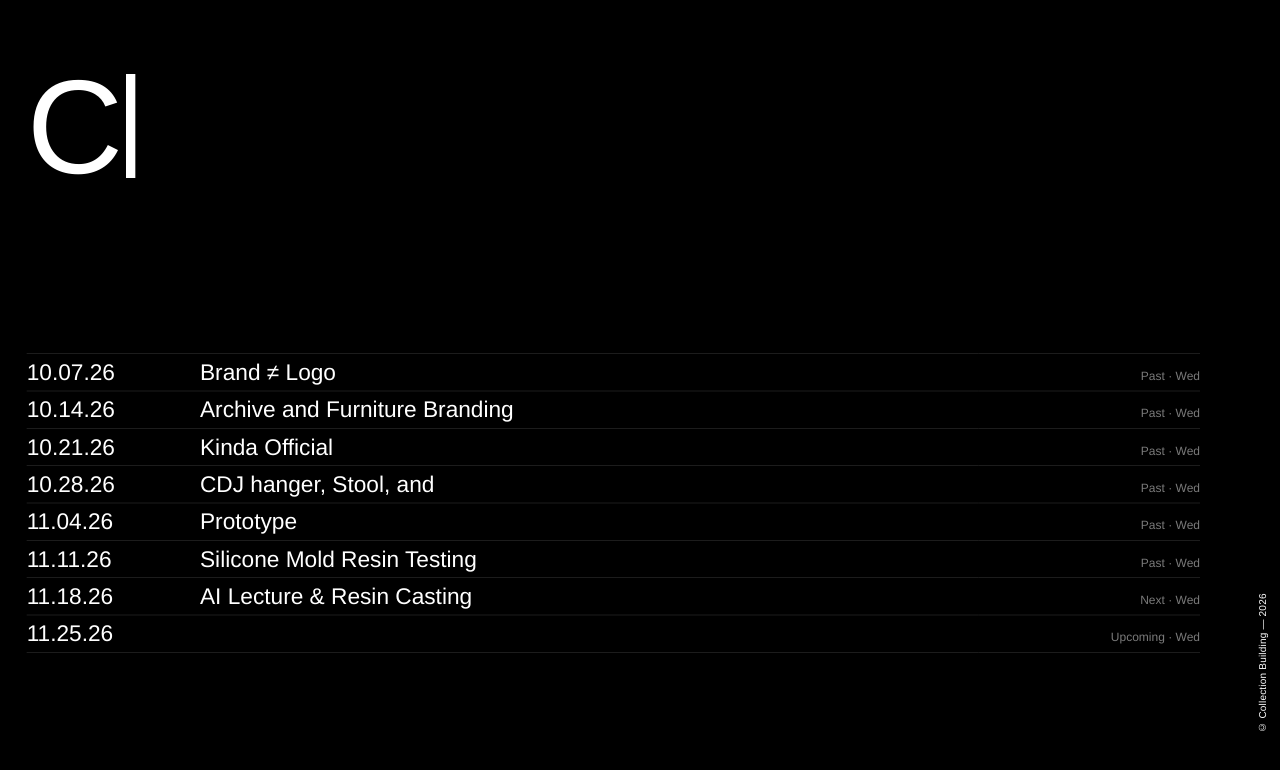
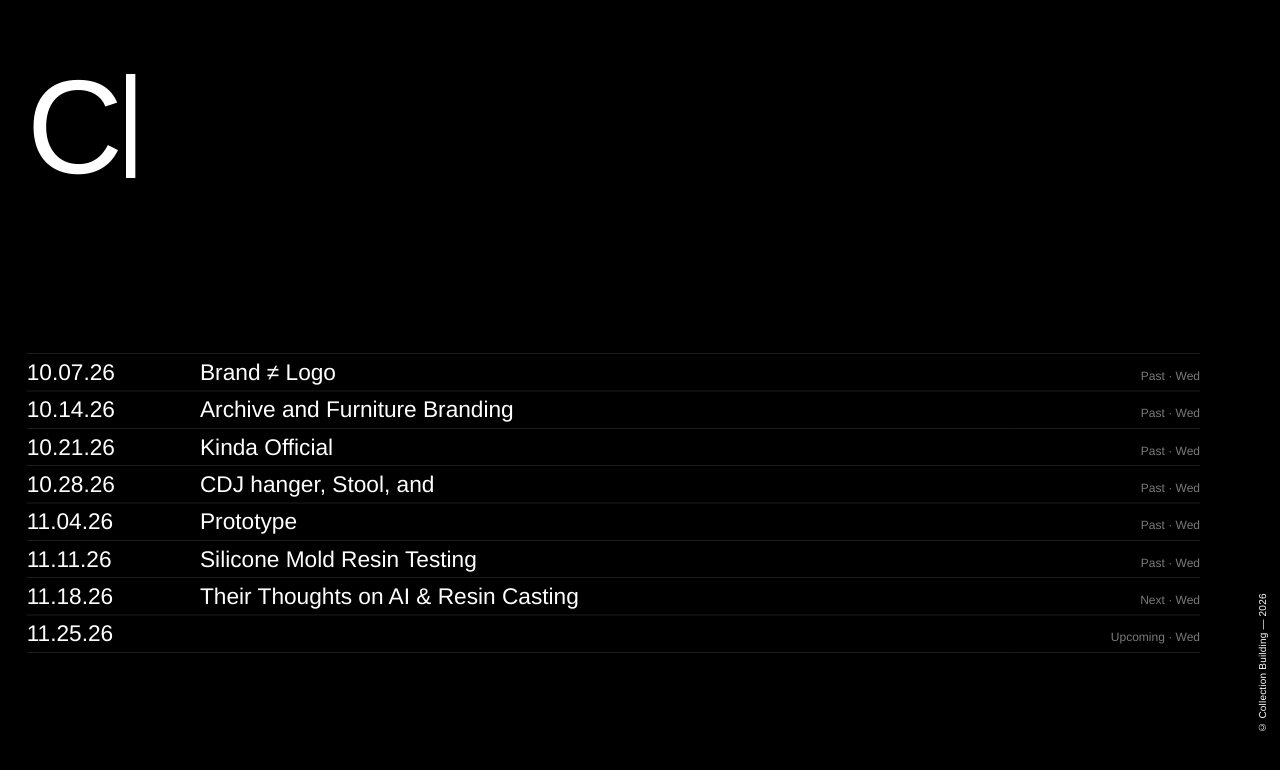
Before and after one commit to soxmfhvl123/collectionbuilding, a plain HTML site: page index.html in a window 1280 px wide. Drawn offline with Linux system fonts and the light colour scheme; a web font is replaced by a local one.

Commit message:
Retitle 11.18 and drop summary video slide
Co-Authored-By: Claude Opus 5.5 <noreply@anthropic.com>

```diff
--- a/index.html
+++ b/index.html
@@ -325,9 +325,8 @@ const WEEKS = [
       files: ["mold-closed.jpg", "mold-core.jpg"] },
     { type: "image", src: "images/1111/mold-3d.webp" },
   ] },
-  { date: "11.18.26", title: "AI Lecture & Resin Casting", slides: [
+  { date: "11.18.26", title: "Their Thoughts on AI & Resin Casting", slides: [
     // ── 특강: AI 시대, 무엇을 배워야 할까 (백만수무강 영상 정리 + 원본 소스) ──
-    { type: "video", id: "76js2AphU5g", title: "특강 — AI 시대, 무엇을 배워야 할까" },
     { type: "text", title: "답은 2년 동안 세 번 바뀌었습니다", sub: "AI가 아래 칸을 가져갈 때마다, 답은 바로 위 칸으로 올라갔습니다",
       kWidth: 360, rows: [
         { k: "1. 코딩",        v: "10년 넘게 다들 코딩을 배우라고 했습니다. 이제 코드는 AI가 짭니다." },
```
